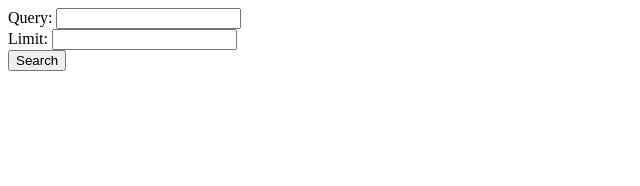
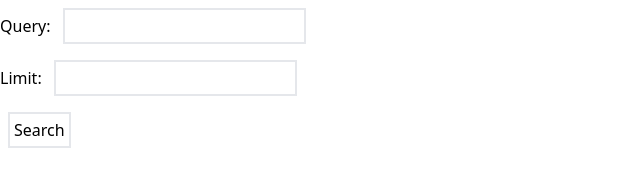
Before and after one commit to CypElf/Theses, a Gatsby site in the folder theses/front/: page / in a window 1280 px wide. Shown: the whole page, without its empty margins (0-640 px from the left). Built offline with nearby package versions, Linux system fonts and the light colour scheme; Gatsby itself is replaced by a stand-in of ours.

Commit message:
added tailwindcss

```diff
--- /dev/null
+++ b/theses/front/gatsby-browser.js
@@ -0,0 +1 @@
+import "./src/styles/global.css"
--- a/theses/front/package.json
+++ b/theses/front/package.json
@@ -22,5 +22,11 @@
     "react": "^17.0.1",
     "react-dom": "^17.0.1",
     "react-helmet": "^6.1.0"
+  },
+  "devDependencies": {
+    "autoprefixer": "^10.4.0",
+    "gatsby-plugin-postcss": "^5.2.0",
+    "postcss": "^8.3.11",
+    "tailwindcss": "^2.2.19"
   }
 }
--- /dev/null
+++ b/theses/front/postcss.config.js
@@ -0,0 +1,6 @@
+module.exports = {
+  plugins: {
+    tailwindcss: {},
+    autoprefixer: {},
+  },
+}
--- a/theses/front/src/pages/index.tsx
+++ b/theses/front/src/pages/index.tsx
@@ -169,10 +169,10 @@ export default function Home() {
     return (<>
         <form onSubmit={e => executeRequest(e, query, limit, setData, setError)} method="POST">
             <label htmlFor="query">Query: </label>
-            <input onChange={e => setQuery(e.target.value)} type="text" id="query" name="query"></input><br />
+            <input className="border-2 p-1 m-2" onChange={e => setQuery(e.target.value)} type="text" id="query" name="query"></input><br />
             <label htmlFor="query">Limit: </label>
-            <input onChange={e => setLimit(e.target.value)} type="text" id="limit" name="limit"></input><br />
-            <button>Search</button>
+            <input className="border-2 p-1 m-2" onChange={e => setLimit(e.target.value)} type="text" id="limit" name="limit"></input><br />
+            <button className="border-2 p-1 m-2">Search</button>
         </form>
 
         {error && <p>{error}</p>}
--- /dev/null
+++ b/theses/front/src/styles/global.css
@@ -0,0 +1,3 @@
+@tailwind base;
+@tailwind components;
+@tailwind utilities;
--- /dev/null
+++ b/theses/front/tailwind.config.js
@@ -0,0 +1,11 @@
+module.exports = {
+  purge: ["./src/**/*.{js,jsx,ts,tsx}"],
+  darkMode: false, // or 'media' or 'class'
+  theme: {
+    extend: {},
+  },
+  variants: {
+    extend: {},
+  },
+  plugins: ["gatsby-plugin-postcss"],
+}
```
Also changed, not shown: 1 other file.
